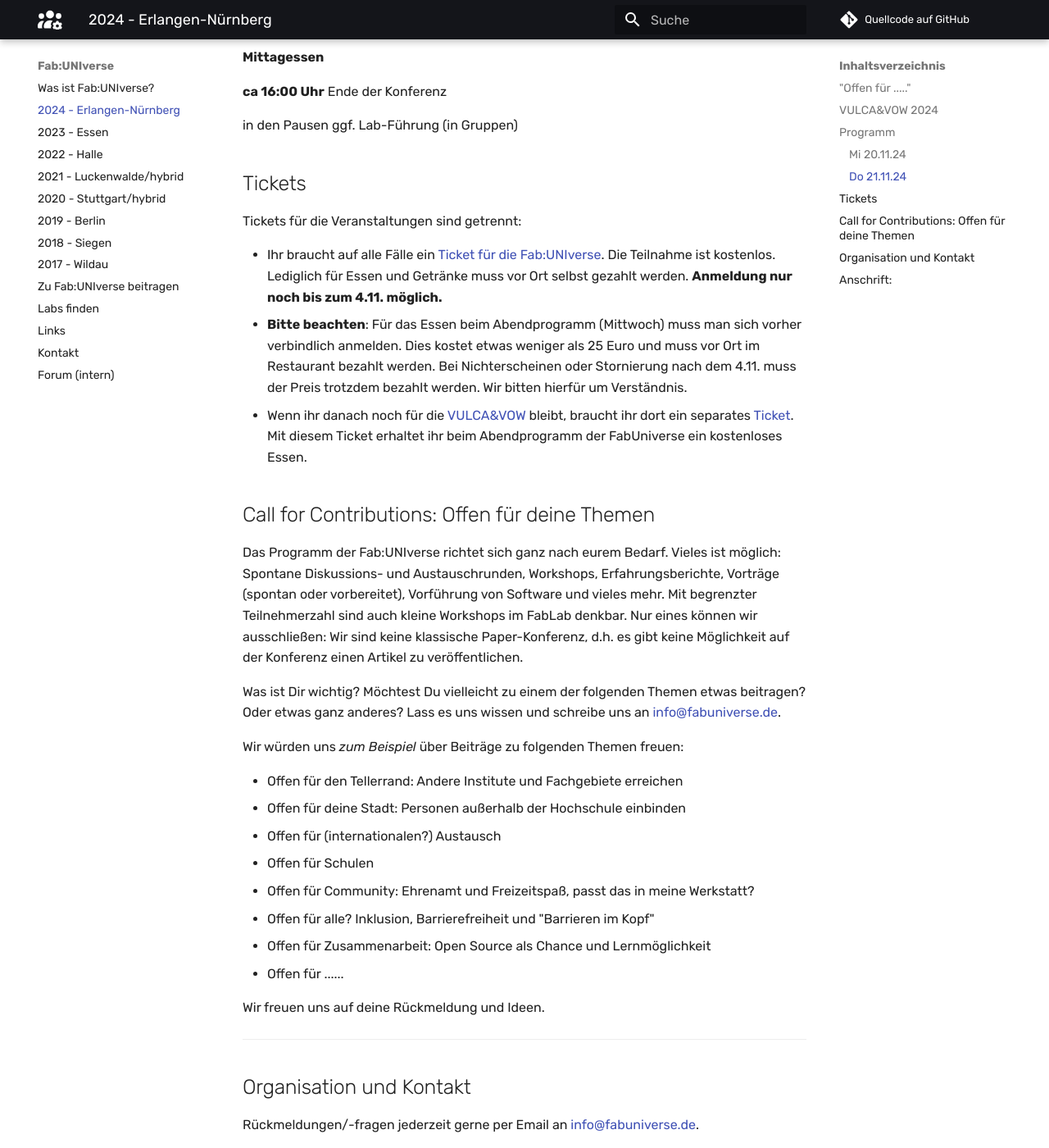
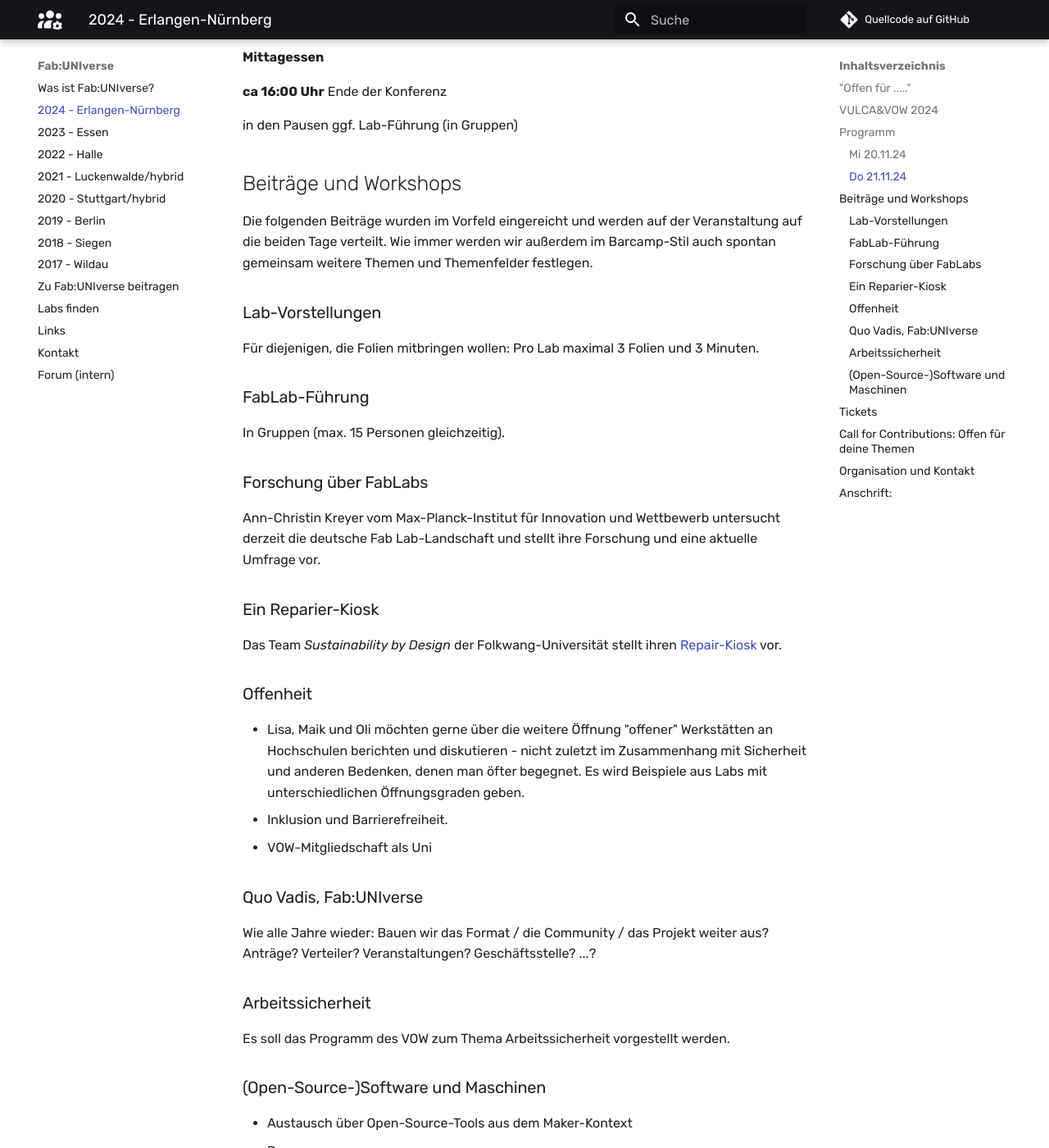
Before and after one commit to fabuniverse/website, an MkDocs documentation site: the page built from docs/2024.md, in a window 1280 px wide and 1400 px high, scrolled down 1601 px. Shown: the whole window at 82% size. Built offline with MkDocs 1.6.1 and Material for MkDocs 9.7.7, drawn with Linux system fonts in a browser that asks for light colours; comment, search, counter and statistics services are not loaded; some of the changed text lies outside the part shown.

Commit message:
Update 2024.md

```diff
--- a/docs/2024.md
+++ b/docs/2024.md
@@ -49,6 +49,53 @@ Empfohlene Verbindungen:
 in den Pausen ggf. Lab-Führung (in Gruppen)
 
 
+## Beiträge und Workshops
+
+Die folgenden Beiträge wurden im Vorfeld eingereicht und werden auf der Veranstaltung auf die beiden Tage verteilt. Wie immer werden wir außerdem im Barcamp-Stil auch spontan gemeinsam weitere Themen und Themenfelder festlegen.
+
+### Lab-Vorstellungen
+
+Für diejenigen, die Folien mitbringen wollen: Pro Lab maximal 3 Folien und 3 Minuten.
+
+### FabLab-Führung
+
+In Gruppen (max. 15 Personen gleichzeitig).
+
+
+### Forschung über FabLabs
+
+Ann-Christin Kreyer vom Max-Planck-Institut für Innovation und Wettbewerb untersucht derzeit die deutsche Fab Lab-Landschaft und stellt ihre Forschung und eine aktuelle Umfrage vor.
+
+### Ein Reparier-Kiosk
+
+Das Team *Sustainability by Design* der Folkwang-Universität stellt ihren [Repair-Kiosk](https://www.instagram.com/p/DBOI5Uut4BE/?hl=de&img_index=1) vor.
+
+
+### Offenheit
+
+- Lisa, Maik und Oli möchten gerne über die weitere Öffnung "offener" Werkstätten an Hochschulen berichten und diskutieren - nicht zuletzt im Zusammenhang mit Sicherheit und anderen Bedenken, denen man öfter begegnet. Es wird Beispiele aus Labs mit unterschiedlichen Öffnungsgraden geben.
+- Inklusion und Barrierefreiheit.
+- VOW-Mitgliedschaft als Uni
+
+
+### Quo Vadis, Fab:UNIverse
+
+Wie alle Jahre wieder: Bauen wir das Format / die Community / das Projekt weiter aus? Anträge? Verteiler? Veranstaltungen? Geschäftsstelle? ...?
+
+
+### Arbeitssicherheit
+
+Es soll das Programm des VOW zum Thema Arbeitssicherheit vorgestellt werden.
+
+### (Open-Source-)Software und Maschinen
+
+- Austausch über Open-Source-Tools aus dem Maker-Kontext
+- Demos
+- Erzählungen aus Entwickler*Innen-Perspektive
+- Austausch über interessante Maschinen, Geräte und Ausstattung
+
+
+
 ## Tickets
 Tickets für die Veranstaltungen sind getrennt:
 
```
